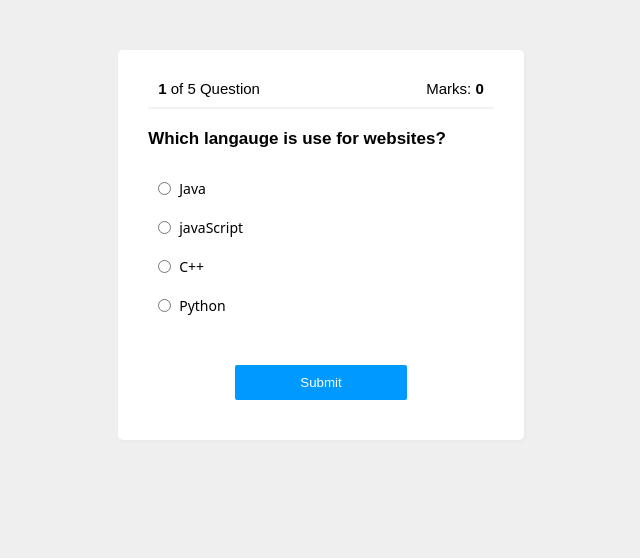
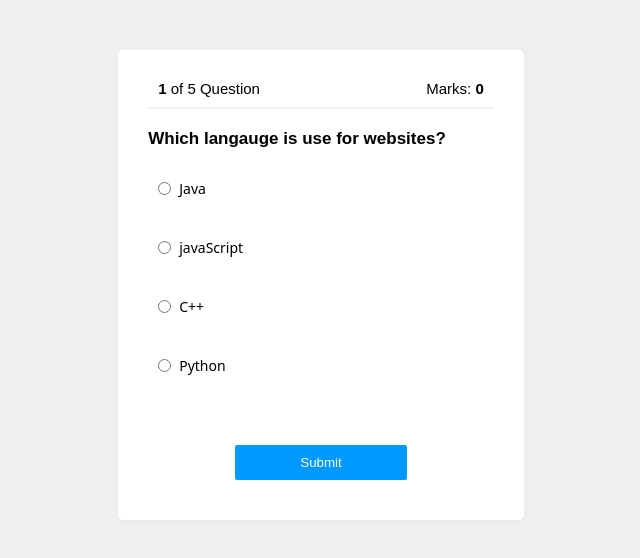
Before and after one commit to fahad111000/Quiz-Game, a plain HTML site: page index.html in a window 1280 px wide. Shown: the whole page, without its empty margins (319-959 px from the left). Drawn offline with Linux system fonts and the light colour scheme.

Commit message:
margin is added in radio buttons

```diff
--- a/style.css
+++ b/style.css
@@ -13,8 +13,8 @@ body {
     display: flex;
     flex-direction: column;
     justify-content: space-between;
-    height: 350px;
-    padding: 20px 30px;
+    height: 450px;
+    padding: 20px 30px 0;
     width: 27%;
     box-shadow: 1px 1px 3px 1px rgb(235, 234, 234);
     border-radius: 5px;
@@ -60,6 +60,7 @@ body {
 .middle .option {
     /* background-color: rgba(62, 128, 84, 0.479); */
     padding: 10px;
+    margin-bottom: 20px;
     display: flex;
     align-items: center;
     gap: 3px;
```
